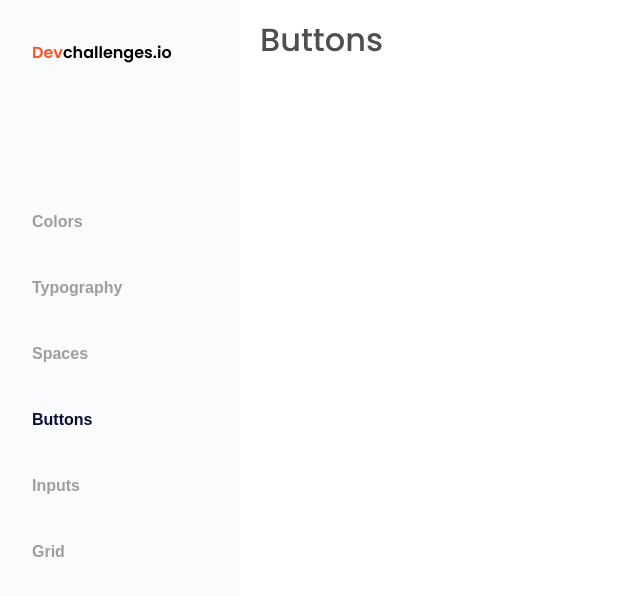
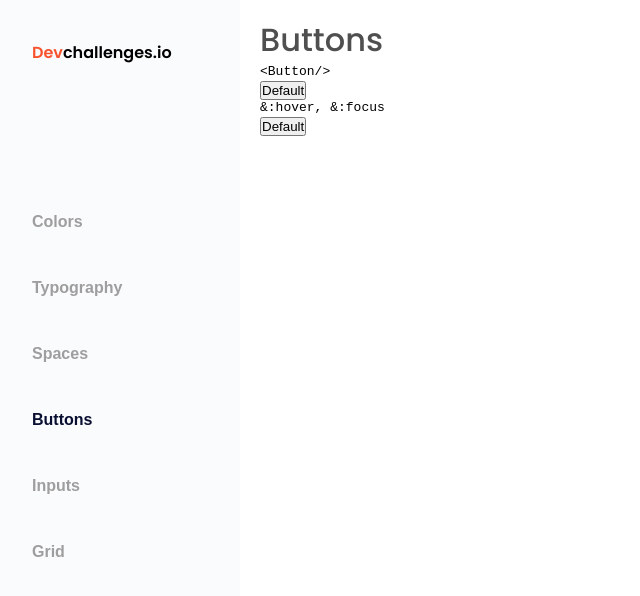
Before and after one commit to gabycode/buttonComponent, a React (Vite) app: page / in a window 1280 px wide. Shown: the top 596 px of the page, without its empty margins (0-640 px from the left). Built offline with nearby package versions, Linux system fonts and the light colour scheme.

Commit message:
first button row html

```diff
--- a/src/components/Buttons.jsx
+++ b/src/components/Buttons.jsx
@@ -4,6 +4,16 @@ export default function Buttons() {
   return (
     <div className="main">
       <h1 className="title">Buttons</h1>
+      <div className="button-row">
+        <div className="btn-container">
+          <pre className="button-subtitle">&lt;Button/&gt;</pre>
+          <button>Default</button>
+        </div>
+        <div className="btn-container">
+          <pre className="button-subtitle">&:hover, &:focus</pre>
+          <button>Default</button>
+        </div>
+      </div>
     </div>
   );
 }
```
